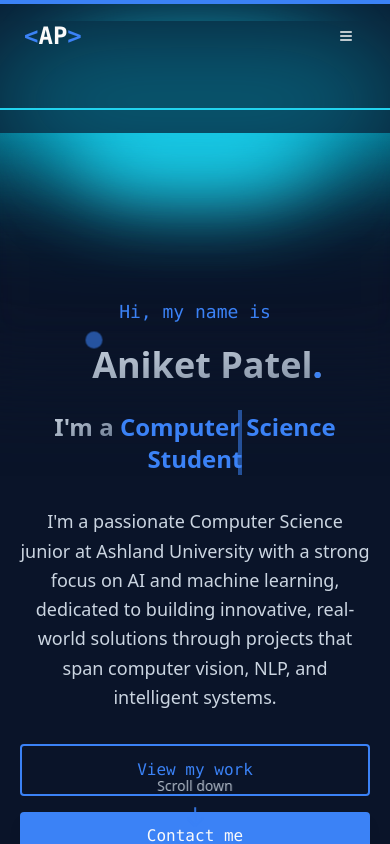
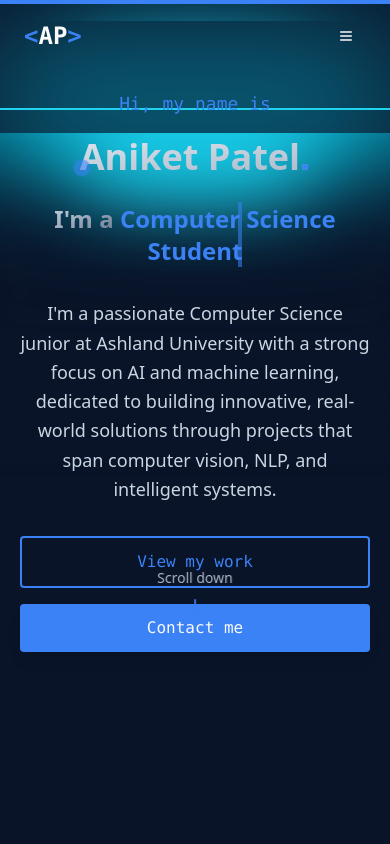
Before and after one commit to Aniket25042003/Portfolio, a React (Vite) app: page / in a window 390 px wide. Shown: the top 844 px of the page. Built offline with nearby package versions, Linux system fonts and the light colour scheme.

Commit message:
Lamp effect issue fixed for mobile devices

```diff
--- a/src/components/ui/lamp.tsx
+++ b/src/components/ui/lamp.tsx
@@ -181,7 +181,7 @@ export const HeroLampContainer = ({
       </div>
 
       {/* Hero Content positioned within the lamp light cone - adjusted positioning further down */}
-      <div className="relative z-50 flex translate-y-4 sm:-translate-y-28 md:-translate-y-32 lg:-translate-y-40 flex-col items-center px-5 max-w-4xl mx-auto">
+      <div className="relative z-50 flex -translate-y-48 sm:-translate-y-28 md:-translate-y-32 lg:-translate-y-40 flex-col items-center px-5 max-w-4xl mx-auto">
         <HeroContent />
       </div>
     </div>
@@ -271,7 +271,7 @@ const HeroContent = () => {
           className="text-4xl sm:text-5xl md:text-7xl font-bold leading-tight mb-6"
         >
           <motion.span
-            className="bg-gradient-to-br from-slate-300 to-slate-500 bg-clip-text text-transparent"
+            className="bg-gradient-to-br from-slate-200 to-slate-400 sm:from-slate-300 sm:to-slate-500 bg-clip-text text-transparent"
             initial={{ backgroundPosition: "200% center" }}
             animate={{ backgroundPosition: "0% center" }}
             transition={{
@@ -285,7 +285,6 @@ const HeroContent = () => {
           >
             <span className="inline-block">
               <span className="inline-block relative">
-                <span className="relative z-10">A</span>
                 <motion.span
                   className="absolute -top-2 -right-2 h-3 w-3 bg-primary rounded-full z-20"
                   animate={{
```
